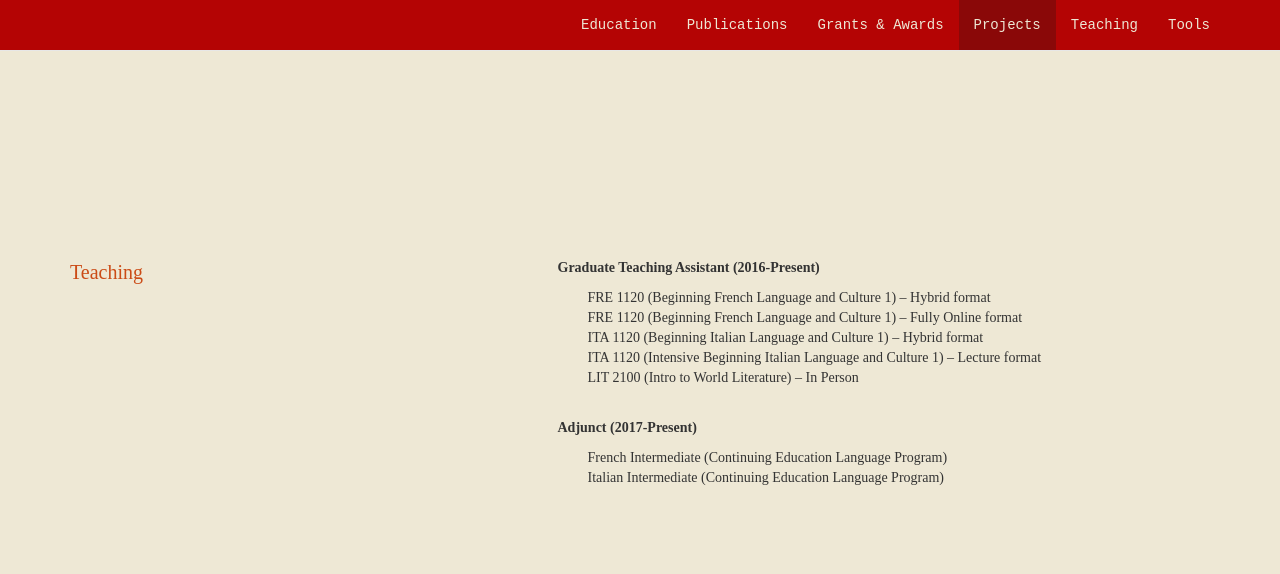
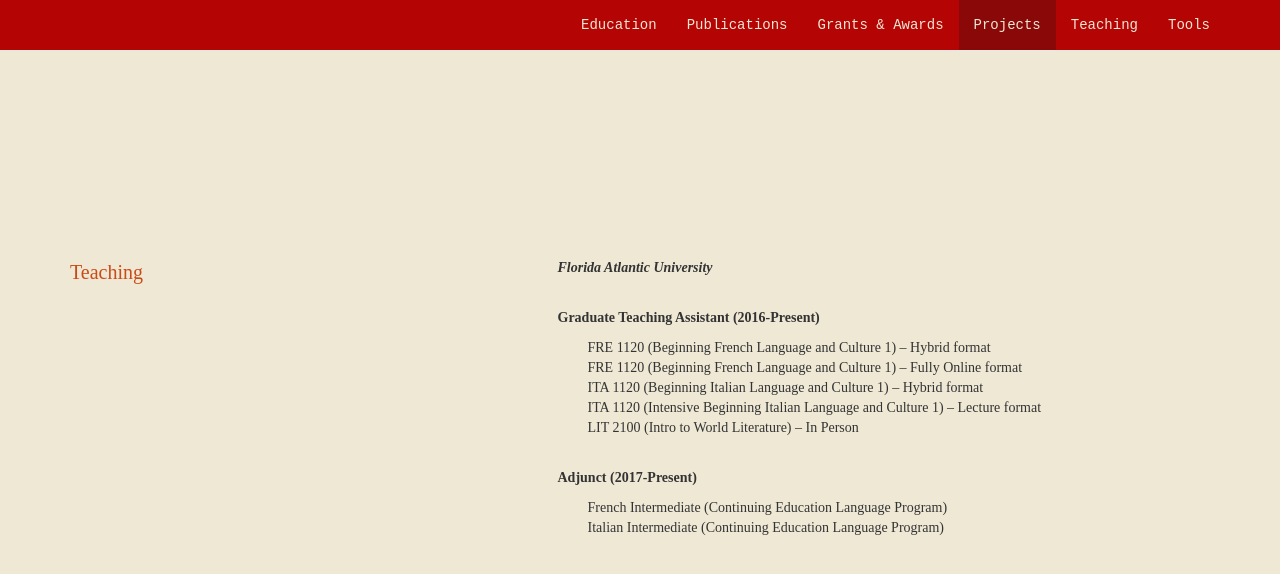
Before and after one commit to vivianapezzullo/nolauren.github.io, a Jekyll site: the page index.html, which Jekyll copies as it is, in a window 1280 px wide and 900 px high, scrolled down 4362 px. Shown: the top 574 px of the window. Built offline with Jekyll 4.4.1, drawn with Linux system fonts in a browser that asks for light colours; nearby versions of some CDN libraries.

Commit message:
Update index.html

```diff
--- a/index.html
+++ b/index.html
@@ -214,6 +214,8 @@
                 </div>
                 <div class="col-sm-1"></div>
                 <div class="col-sm-7">
+                    <p class="text-left"><b><i>Florida Atlantic University</i></b></p><br>
+
                     <p class="text-left"><b>Graduate Teaching Assistant (2016-Present)</b></p>
 <p class="text-left" style="margin-bottom:30px; margin-left:30px;">
 
```
